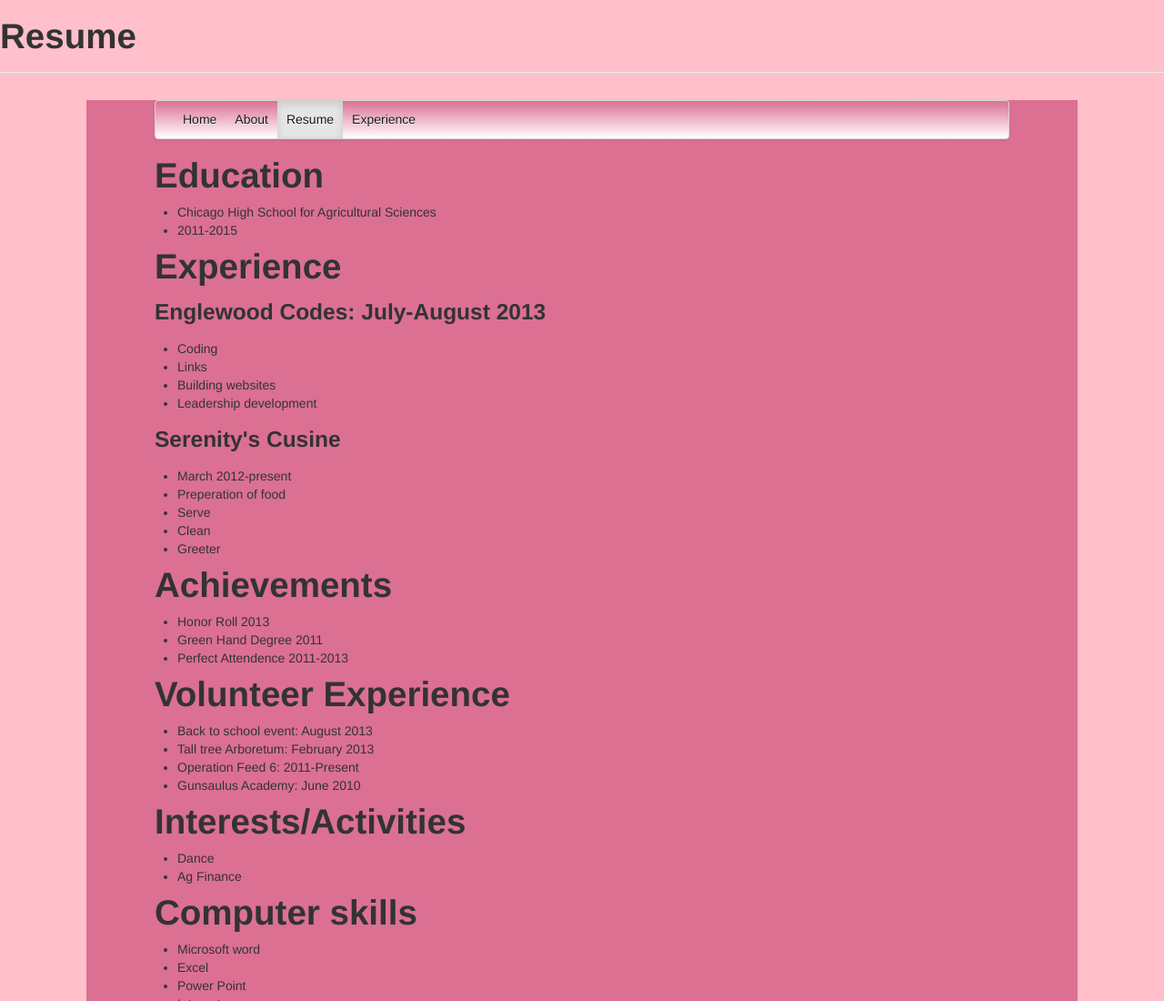
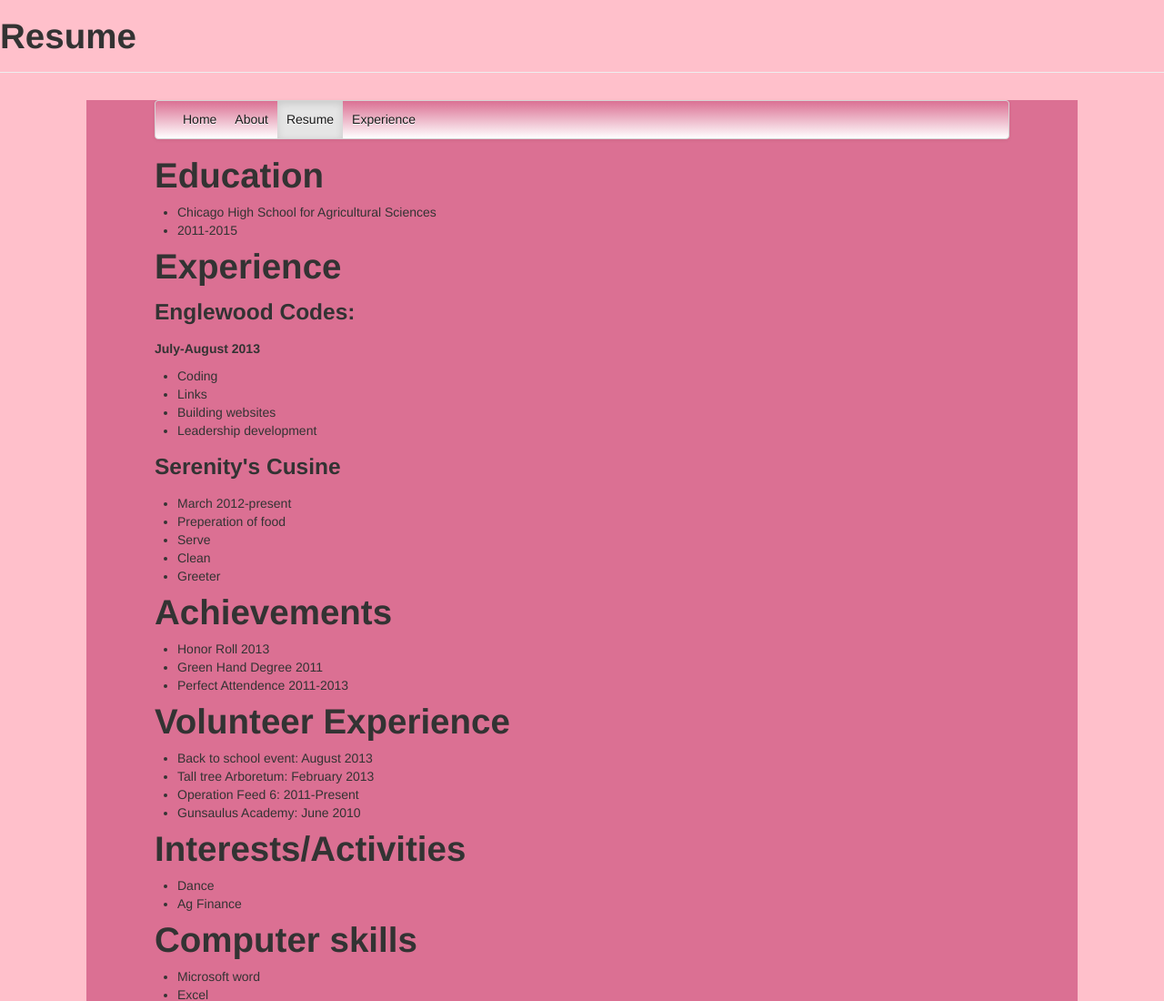
Before and after one commit to DanajaeBallard/DemoDay, a plain HTML site: page resume.html in a window 1280 px wide. Shown: the top 1100 px of the page at 91% size. Drawn offline with Linux system fonts and the light colour scheme.

Commit message:
Update resume.html

```diff
--- a/resume.html
+++ b/resume.html
@@ -53,7 +53,7 @@
 
     <h1>Experience</h1>
 
-    <h3>Englewood Codes: July-August 2013</h3>
+    <h3>Englewood Codes:</h3><h5>July-August 2013</h5>
 
     <ul>
 
```
